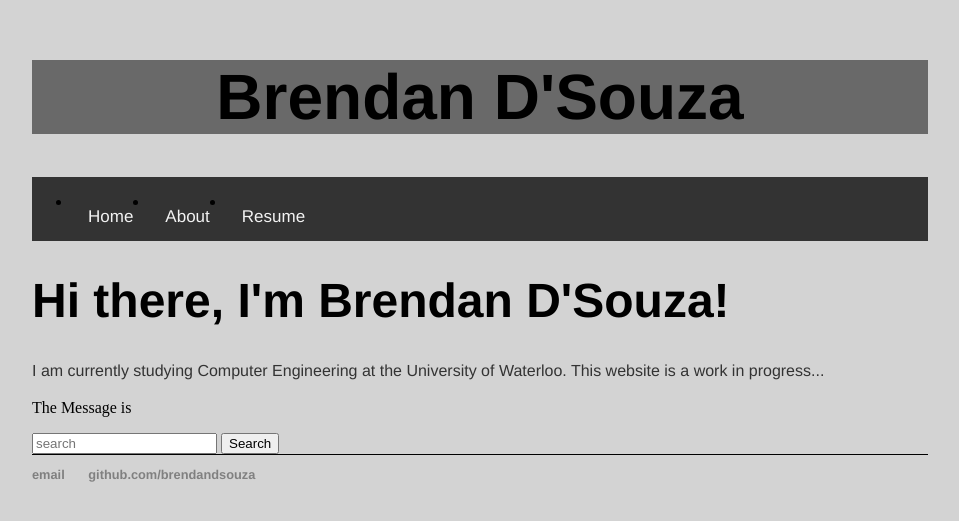
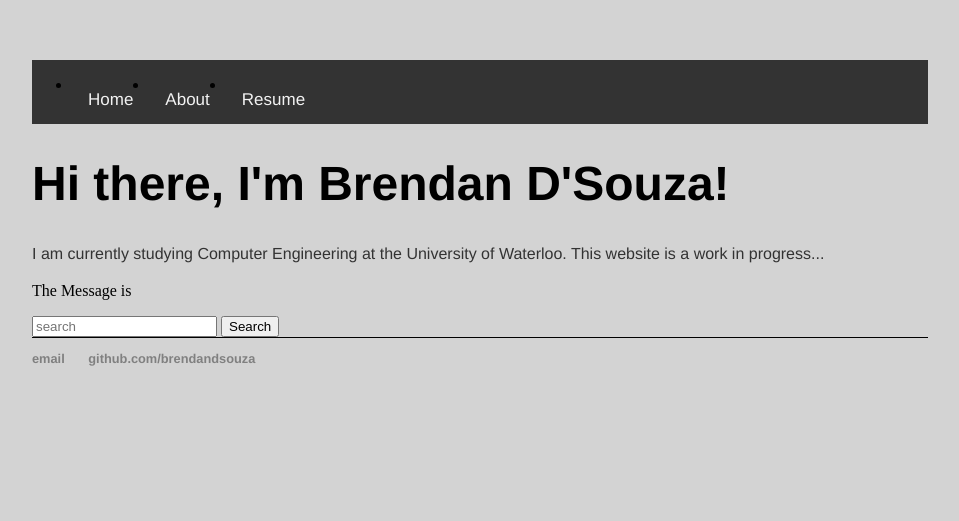
Before and after one commit to brendandsouza/brendandsouza.github.io, a Jekyll site: the page built from index.html, in a window 1280 px wide. Shown: the top 521 px of the page, without its empty margins (160-1119 px from the left). Built offline with Jekyll 4.4.1, drawn with Linux system fonts in a browser that asks for light colours; nearby versions of some CDN libraries.

Commit message:
removed big title

```diff
--- a/_layouts/default.html
+++ b/_layouts/default.html
@@ -8,9 +8,6 @@
 
 		</head>
 		<body ng-app="main">
-			<div class="bigtitle">
-				<h1>Brendan D'Souza</h1>
-			</div>
 			<div class="navbar" id="myNavbar">
 
 	        		<!--<a href="javascript:void(0);" class="icon" onclick="myFunction()">&#9776;</a>-->
--- a/css/main.css
+++ b/css/main.css
@@ -58,9 +58,6 @@ ul.posts li {
 
 ul li {
     font-family:'Helvetica', 'Arial', 'Sans-Serif';
-}
-.bigtitle{
-    background-color: dimgrey;
 }
 .content {
   padding: 16px;
```
